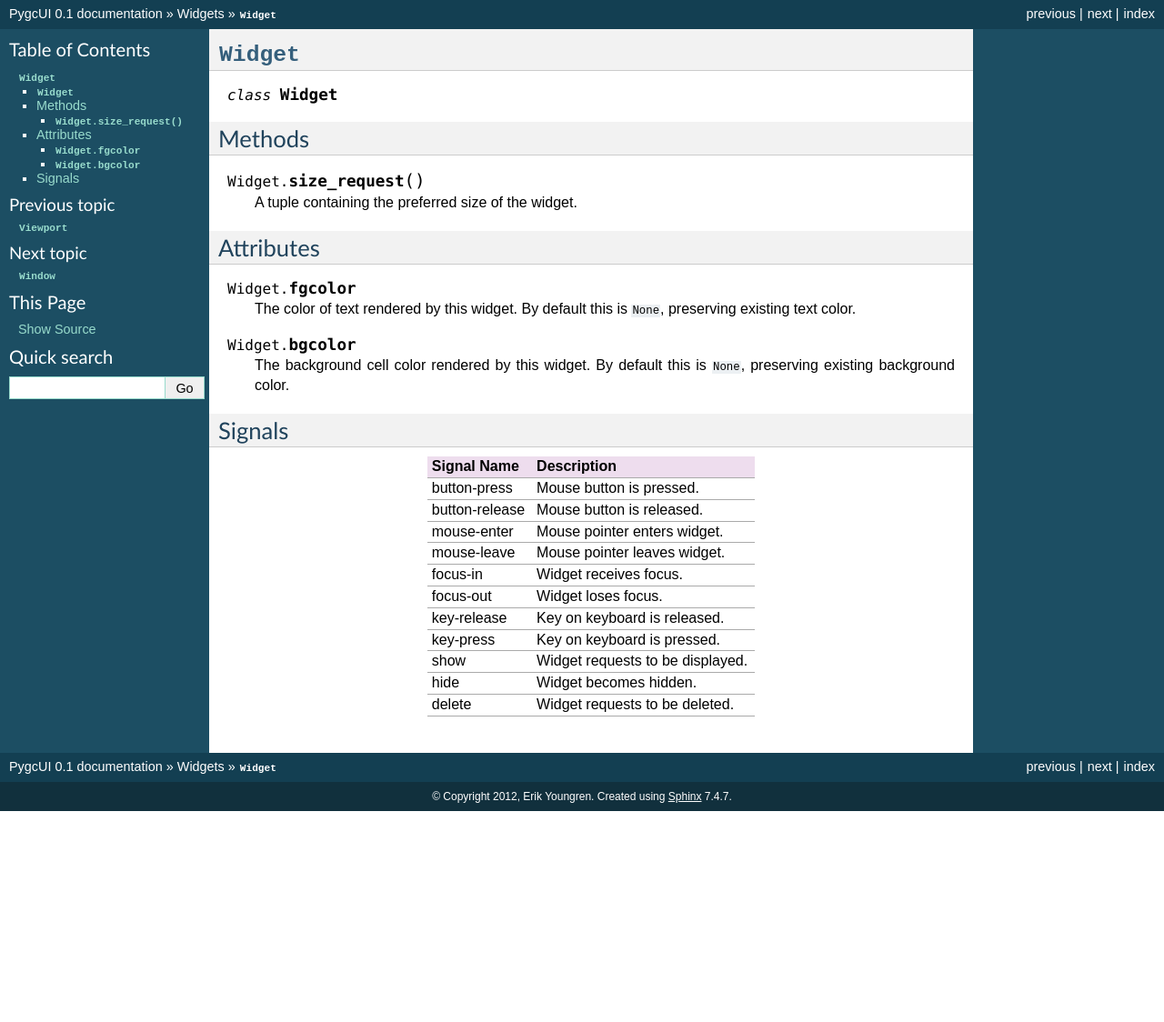
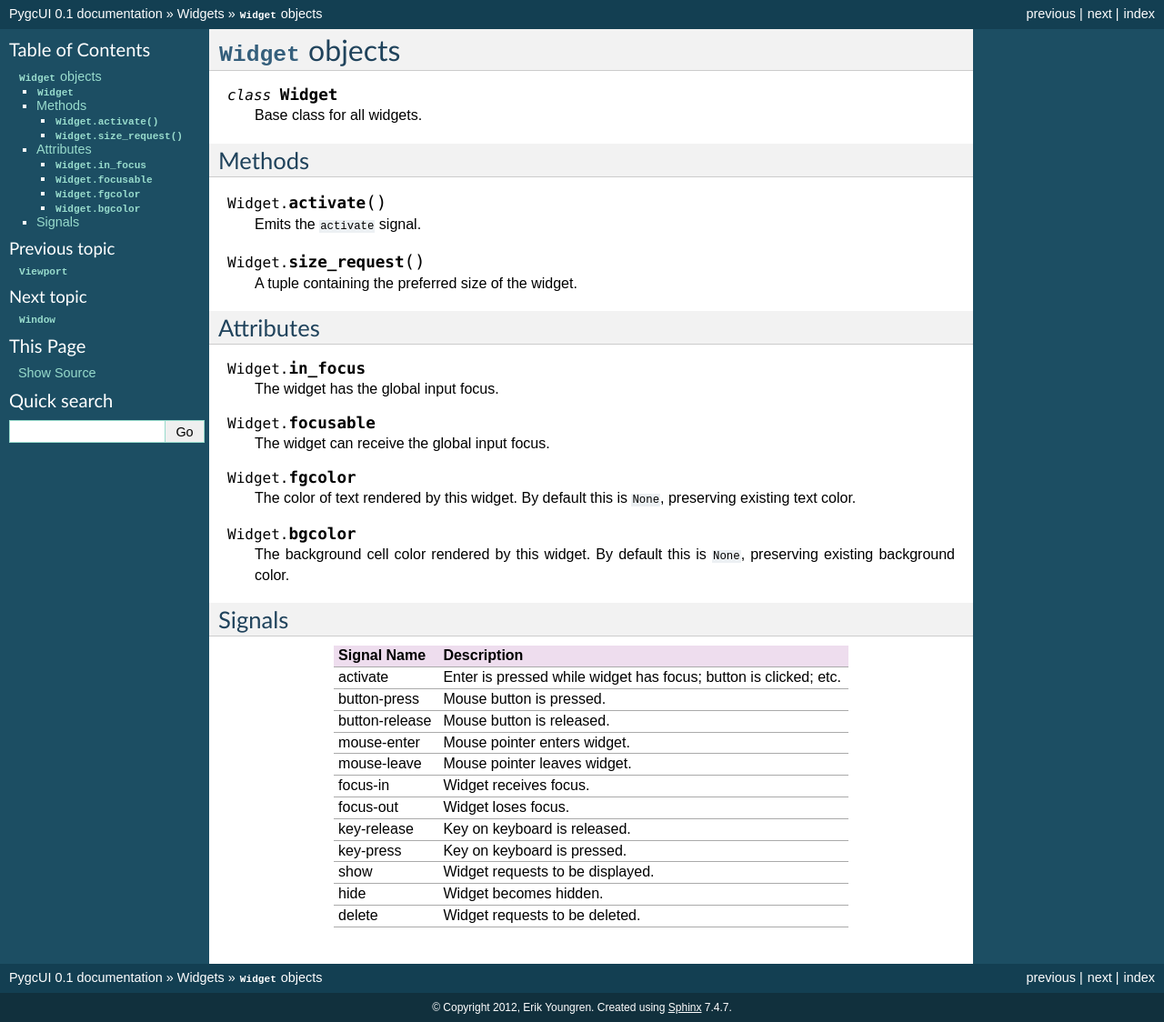
Before and after one commit to Artanis/pygcui, a Sphinx documentation site: the page built from docs/widgets/widget.rst, in a window 1280 px wide. Shown: the whole page at 91% size. Built offline with Sphinx 7.4.7, drawn with Linux system fonts in a browser that asks for light colours; before the commit the page ends 900 px from its top, so only the background shows below that.

Commit message:
Widget and Container partial docs.

```diff
--- a/docs/widgets/widget.rst
+++ b/docs/widgets/widget.rst
@@ -1,13 +1,19 @@
-===============
-:class:`Widget`
-===============
+=======================
+:class:`Widget` objects
+=======================
 
 
 .. class:: Widget
 
+    Base class for all widgets.
+
 
 Methods
 =======
+
+.. method:: Widget.activate()
+
+    Emits the ``activate`` signal.
 
 .. method:: Widget.size_request()
 
@@ -15,6 +21,14 @@ Methods
 
 Attributes
 ==========
+
+.. attribute:: Widget.in_focus
+
+    The widget has the global input focus.
+
+.. attribute:: Widget.focusable
+
+    The widget can receive the global input focus.
 
 .. attribute:: Widget.fgcolor
 
@@ -29,18 +43,20 @@ Attributes
 Signals
 =======
 
-============== ================================================================
-Signal Name    Description
-============== ================================================================
-button-press   Mouse button is pressed.
-button-release Mouse button is released.
-mouse-enter    Mouse pointer enters widget.
-mouse-leave    Mouse pointer leaves widget.
-focus-in       Widget receives focus.
-focus-out      Widget loses focus.
-key-release    Key on keyboard is released.
-key-press      Key on keyboard is pressed.
-show           Widget requests to be displayed.
-hide           Widget becomes hidden.
-delete         Widget requests to be deleted.
-============== ================================================================
+=============== ===============================================================
+Signal Name     Description
+=============== ===============================================================
+activate        Enter is pressed while widget has focus; button is clicked;
+                etc.
+button-press    Mouse button is pressed.
+button-release  Mouse button is released.
+mouse-enter     Mouse pointer enters widget.
+mouse-leave     Mouse pointer leaves widget.
+focus-in        Widget receives focus.
+focus-out       Widget loses focus.
+key-release     Key on keyboard is released.
+key-press       Key on keyboard is pressed.
+show            Widget requests to be displayed.
+hide            Widget becomes hidden.
+delete          Widget requests to be deleted.
+=============== ===============================================================
```
Also changed, not shown: docs/widgets/container.rst (+33 -3 lines).
